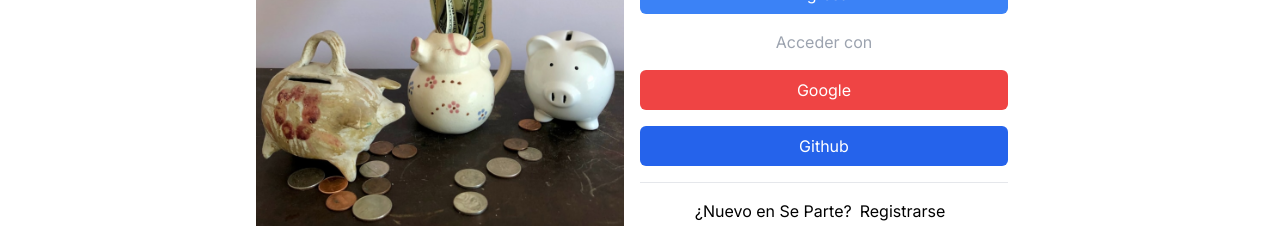
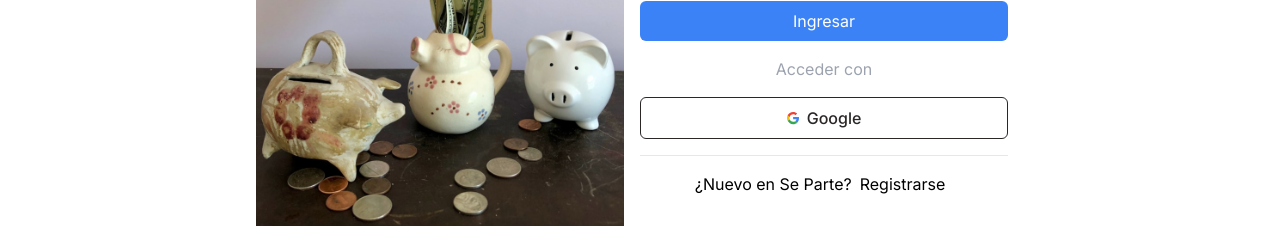
Before and after one commit to geroxima/separte, a Next.js app in the folder client/: page /login in a window 1280 px wide. Shown: the part 377-603 px from the top of the page. Built offline with nearby package versions, Linux system fonts and the light colour scheme; no server answers.

Commit message:
Add Google login button to LoginForm component

```diff
--- a/client/src/components/LoginForm.jsx
+++ b/client/src/components/LoginForm.jsx
@@ -6,6 +6,9 @@
 import { useSession } from "./hooks/useSession";
 import { useRouter } from "next/navigation";
 const LoginForm = () => {
+
+  const GoogleIcon = () => {return(<svg width="12" height="12.28" viewBox="0 0 256 262" xmlns="http://www.w3.org/2000/svg" preserveAspectRatio="xMidYMid"><path d="M255.878 133.451c0-10.734-.871-18.567-2.756-26.69H130.55v48.448h71.947c-1.45 12.04-9.283 30.172-26.69 42.356l-.244 1.622 38.755 30.023 2.685.268c24.659-22.774 38.875-56.282 38.875-96.027" fill="#4285F4"/><path d="M130.55 261.1c35.248 0 64.839-11.605 86.453-31.622l-41.196-31.913c-11.024 7.688-25.82 13.055-45.257 13.055-34.523 0-63.824-22.773-74.269-54.25l-1.531.13-40.298 31.187-.527 1.465C35.393 231.798 79.49 261.1 130.55 261.1" fill="#34A853"/><path d="M56.281 156.37c-2.756-8.123-4.351-16.827-4.351-25.82 0-8.994 1.595-17.697 4.206-25.82l-.073-1.73L15.26 71.312l-1.335.635C5.077 89.644 0 109.517 0 130.55s5.077 40.905 13.925 58.602l42.356-32.782" fill="#FBBC05"/><path d="M130.55 50.479c24.514 0 41.05 10.589 50.479 19.438l36.844-35.974C195.245 12.91 165.798 0 130.55 0 79.49 0 35.393 29.301 13.925 71.947l42.211 32.783c10.59-31.477 39.891-54.251 74.414-54.251" fill="#EB4335"/></svg>)}
+
   const [email, setEmail] = useState("");
   const router = useRouter();
   const [password, setPassword] = useState("");
@@ -118,17 +121,18 @@
         </div>
         <div className="flex w-full flex-col justify-center gap-4">
           <button
-            className="rounded-md bg-red-500 px-4 py-2 text-white hover:bg-red-600"
+            className="rounded-md border border-text-color border-solid items-center  justify-center bg-white px-4 py-2 text-text-color font-medium hover:bg-gray-100 flex gap-x-2"
             onClick={handleGoogle}
           >
+            <GoogleIcon/>
             Google
           </button>
-          <button
+          {/* <button
             className="rounded-md bg-blue-600 px-4 py-2 text-white hover:bg-blue-700"
             onClick={handleGithub}
           >
             Github
-          </button>
+          </button> */}
           <hr />
         </div>
         <div>
```
